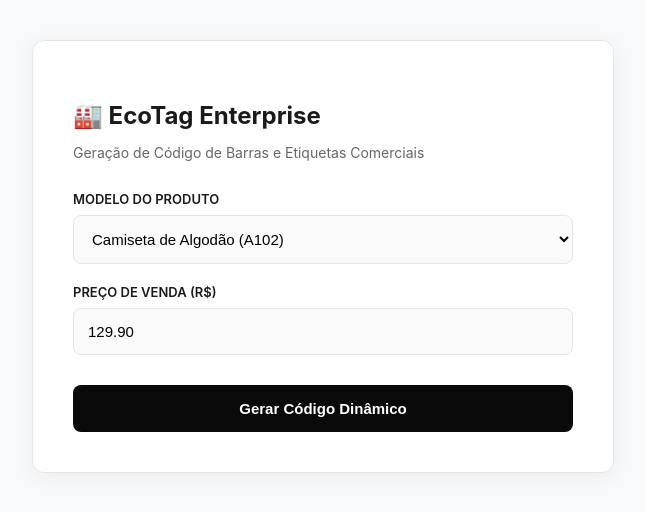
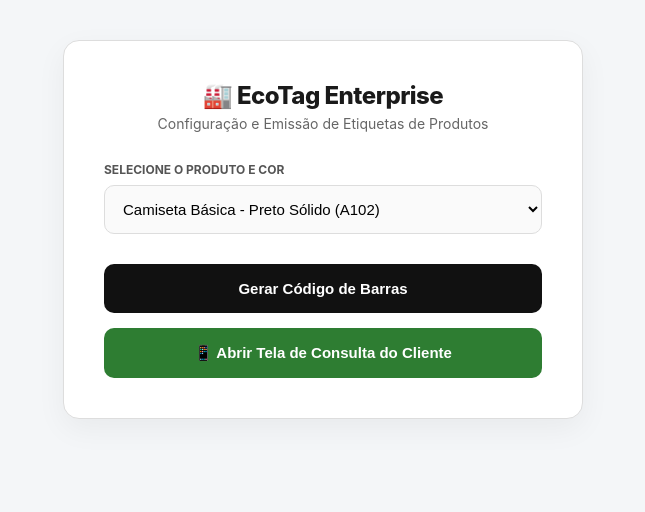
Before and after one commit to williamnardelli37-beep/Tes, a plain HTML site: page index.html in a window 1280 px wide. Shown: the whole page, without its empty margins (317-962 px from the left). Drawn offline with Linux system fonts and the light colour scheme.

Commit message:
Refactor styles and update product selection labels
Updated styles and improved layout for the EcoTag ERP interface, including changes to color variables, button styles, and form elements. Enhanced the label and description for better clarity.

```diff
--- a/index.html
+++ b/index.html
@@ -7,76 +7,87 @@
     <script src="https://cdn.jsdelivr.net/npm/jsbarcode@3.11.5/dist/JsBarcode.all.min.js"></script>
     <style>
         :root {
-            --primary: #0a0a0a;
-            --primary-hover: #262626;
-            --bg: #f8f9fa;
+            --primary: #111111;
+            --primary-hover: #333333;
+            --bg: #f4f6f8;
             --card-bg: #ffffff;
             --text: #1a1a1a;
-            --border: #e5e5e5;
+            --border: #dddddd;
+            --accent: #0066cc;
+            --client-btn: #2e7d32;
+            --client-btn-hover: #1b5e20;
         }
 
         body {
-            font-family: -apple-system, BlinkMacSystemFont, 'Segoe UI', Arial, sans-serif;
-            background-color: var(--bg);
-            margin: 0; padding: 40px 20px; color: var(--text);
+            font-family: -apple-system, BlinkMacSystemFont, 'Segoe UI', Roboto, Arial, sans-serif;
+            background-color: var(--bg); margin: 0; padding: 40px 20px; color: var(--text);
             display: flex; justify-content: center;
         }
 
         .container {
-            width: 100%; max-width: 500px; background: var(--card-bg);
-            padding: 40px; border-radius: 12px; box-shadow: 0 4px 20px rgba(0,0,0,0.05);
-            border: 1px solid var(--border);
+            width: 100%; max-width: 520px; background: var(--card-bg);
+            padding: 40px; border-radius: 16px; box-shadow: 0 10px 30px rgba(0,0,0,0.05);
+            border: 1px solid var(--border); box-sizing: border-box;
         }
 
-        h2 { font-size: 24px; font-weight: 700; margin-bottom: 8px; }
-        p.subtitle { color: #666; font-size: 14px; margin-bottom: 30px; }
+        h2 { font-size: 24px; font-weight: 800; margin: 0 0 5px 0; letter-spacing: -0.5px; text-align: center; }
+        p.subtitle { color: #666; font-size: 14px; margin: 0 0 30px 0; text-align: center; }
+
         .form-group { text-align: left; margin-bottom: 20px; }
-        label { display: block; font-size: 13px; font-weight: 600; text-transform: uppercase; margin-bottom: 8px; }
+        label { display: block; font-size: 12px; font-weight: 700; text-transform: uppercase; margin-bottom: 8px; color: #555; }
 
-        select, input {
-            width: 100%; padding: 14px; border-radius: 8px; border: 1px solid var(--border);
-            font-size: 15px; box-sizing: border-box; background: #fafafa;
+        select {
+            width: 100%; padding: 14px; border-radius: 10px; border: 1px solid var(--border);
+            font-size: 15px; box-sizing: border-box; background: #fafafa; transition: all 0.2s;
         }
+        select:focus { border-color: var(--accent); background: #fff; outline: none; }
 
         button {
-            width: 100%; padding: 15px; border-radius: 8px; background-color: var(--primary);
-            color: white; border: none; font-weight: 600; font-size: 15px; cursor: pointer; margin-top: 10px;
+            width: 100%; padding: 16px; border-radius: 10px; background-color: var(--primary);
+            color: white; border: none; font-weight: 700; font-size: 15px; cursor: pointer; margin-top: 10px;
+            transition: background 0.2s;
         }
         button:hover { background-color: var(--primary-hover); }
 
-        /* Área de Impressão da Etiqueta Físicas (Tamanho Gôndola/Térmica) */
+        /* Botão estilizado para ir para a tela do cliente */
+        .btn-client-link {
+            background-color: var(--client-btn);
+            margin-top: 15px;
+            padding: 0; /* Remove padding interno para o link ocupar todo o espaço */
+        }
+        .btn-client-link:hover { background-color: var(--client-btn-hover); }
+        .btn-client-link a {
+            display: block;
+            width: 100%;
+            padding: 16px;
+            color: white;
+            text-decoration: none;
+            box-sizing: border-box;
+        }
+
+        /* Área de Impressão da Etiqueta */
         .print-area-wrapper { display: none; margin-top: 35px; text-align: center; }
 
         .print-area {
-            background: white;
-            border: 1px dashed #000;
-            padding: 15px;
-            width: 62mm; /* Largura ideal de etiqueta têxtil */
-            margin: 0 auto 15px auto;
-            box-sizing: border-box;
-            text-align: center;
-            color: #000;
+            background: white; border: 1px dashed #000; padding: 20px;
+            width: 62mm; margin: 0 auto 20px auto; box-sizing: border-box; text-align: center; color: #000;
         }
-        .brand-label { font-size: 11px; font-weight: 800; letter-spacing: 2px; text-transform: uppercase; margin-bottom: 3px; }
-        .desc-tag { font-size: 11px; font-weight: 600; margin: 2px 0; text-transform: uppercase; }
+        .brand-label { font-size: 11px; font-weight: 900; letter-spacing: 2px; text-transform: uppercase; margin-bottom: 5px; }
+        .desc-tag { font-size: 12px; font-weight: 700; margin: 2px 0; text-transform: uppercase; }
+        .color-tag { font-size: 11px; color: #555; margin-bottom: 5px; font-weight: bold; }
 
-        /* Container do SVG do Código de Barras Real */
-        .barcode-container { width: 100%; margin: 5px 0; }
-        .barcode-container svg { width: 100%; max-height: 45px; }
+        .barcode-container { width: 100%; margin: 8px 0; background: #fff; }
+        .barcode-container svg { width: 100%; max-height: 65px; }
 
-        .price-tag { font-size: 20px; font-weight: 800; margin-top: 5px; }
+        .price-tag { font-size: 22px; font-weight: 900; margin-top: 5px; letter-spacing: -0.5px; }
 
-        .btn-print { background-color: #444; }
+        .btn-print { background-color: #555; }
+        .btn-print:hover { background-color: #333; }
 
-        /* Regras rígidas de Impressão */
         @media print {
             body * { visibility: hidden; }
             .print-area, .print-area * { visibility: visible; }
-            .print-area {
-                position: absolute; left: 0; top: 0;
-                width: 62mm; border: none; padding: 0; margin: 0;
-            }
-            /* Garante que navegadores renderizem elementos gráficos e fontes nitidamente */
+            .print-area { position: absolute; left: 0; top: 0; width: 62mm; border: none; padding: 0; margin: 0; }
             * { -webkit-print-color-adjust: exact; print-color-adjust: exact; }
         }
     </style>
@@ -85,31 +96,33 @@
 
     <div class="container">
         <h2>🏭 EcoTag Enterprise</h2>
-        <p class="subtitle">Geração de Código de Barras e Etiquetas Comerciais</p>
+        <p class="subtitle">Configuração e Emissão de Etiquetas de Produtos</p>
 
         <div class="form-group">
-            <label for="tipo-roupa">Modelo do Produto</label>
+            <label for="tipo-roupa">Selecione o Produto e Cor</label>
             <select id="tipo-roupa">
-                <option value="A102" data-nome="Camiseta de Algodão">Camiseta de Algodão (A102)</option>
-                <option value="J106" data-nome="Calça Jeans Premium">Calça Jeans Premium (J106)</option>
-                <option value="L105" data-nome="Casaco de Lã">Casaco de Lã de Inverno (L105)</option>
-                <option value="P103" data-nome="Jaqueta de Poliéster">Jaqueta de Poliéster (P103)</option>
-                <option value="I104" data-nome="Camisa de Linho">Camisa Fina de Linho (I104)</option>
-                <option value="S102" data-nome="Vestido de Seda">Vestido de Seda Leve (S102)</option>
+                <option value="A102" data-nome="Camiseta Básica" data-cor="Preto Sólido" data-preco="R$ 89,90">Camiseta Básica - Preto Sólido (A102)</option>
+                <option value="A103" data-nome="Camiseta Básica" data-cor="Branco Off-White" data-preco="R$ 89,90">Camiseta Básica - Branco Off-White (A103)</option>
+                <option value="J106" data-nome="Calça Jeans Slim" data-cor="Azul Denim Tradicional" data-preco="R$ 199,90">Calça Jeans Slim - Azul Denim (J106)</option>
+                <option value="J107" data-nome="Calça Jeans Slim" data-cor="Preto Estonado" data-preco="R$ 219,90">Calça Jeans Slim - Preto Estonado (J107)</option>
+                <option value="L105" data-nome="Casaco de Lã Winter" data-cor="Marrom Camel" data-preco="R$ 299,90">Casaco de Lã - Marrom Camel (L105)</option>
+                <option value="P103" data-nome="Jaqueta Corta-Vento" data-cor="Verde Militar" data-preco="R$ 159,90">Jaqueta Corta-Vento - Verde Militar (P103)</option>
+                <option value="I104" data-nome="Camisa Casual Linho" data-cor="Areia Natural" data-preco="R$ 149,90">Camisa Linho - Areia Natural (I104)</option>
+                <option value="S102" data-nome="Vestido Midi Fluido" data-cor="Vermelho Rubi" data-preco="R$ 349,90">Vestido Midi - Vermelho Rubi (S102)</option>
             </select>
         </div>
 
-        <div class="form-group">
-            <label for="preco-roupa">Preço de Venda (R$)</label>
-            <input type="number" id="preco-roupa" value="129.90" step="0.01">
-        </div>
+        <button onclick="gerarEtiqueta()">Gerar Código de Barras</button>
 
-        <button onclick="gerarEtiqueta()">Gerar Código Dinâmico</button>
+        <button class="btn-client-link">
+            <a href="https://ecotag-liard.vercel.app/cliente.html">📱 Abrir Tela de Consulta do Cliente</a>
+        </button>
 
         <div id="etiqueta-wrapper" class="print-area-wrapper">
             <div class="print-area">
-                <div class="brand-label">Eco Tag 💳</div>
+                <div class="brand-label">EcoTag Renner-Style</div>
                 <div class="desc-tag" id="lbl-nome">Produto</div>
+                <div class="color-tag" id="lbl-cor">Cor: Unica</div>
 
                 <div class="barcode-container">
                     <svg id="barcode"></svg>
@@ -126,23 +139,22 @@
             const combo = document.getElementById('tipo-roupa');
             const codigo = combo.value;
             const nomePeca = combo.options[combo.selectedIndex].getAttribute('data-nome');
-            const preco = parseFloat(document.getElementById('preco-roupa').value).toFixed(2).replace('.', ',');
+            const corPeca = combo.options[combo.selectedIndex].getAttribute('data-cor');
+            const precoFixo = combo.options[combo.selectedIndex].getAttribute('data-preco');
 
-            // Salva na sessão local para ponte com o cliente
-            localStorage.setItem('ecoTagCodigoAtivo', codigo);
+            document.getElementById('lbl-nome').innerText = nomePeca;
+            document.getElementById('lbl-cor').innerText = "COR: " + corPeca;
+            document.getElementById('lbl-preco').innerText = precoFixo;
 
-            // Atualiza Textos
-            document.getElementById('lbl-nome').innerText = nomePeca;
-            document.getElementById('lbl-preco').innerText = 'R$ ' + preco;
-
-            // Renderiza o Código de Barras Real utilizando CODE128 comercial
+            // Código de barras espesso otimizado para focagem rápida
             JsBarcode("#barcode", codigo, {
                 format: "CODE128",
-                width: 2,
-                height: 40,
-                displayValue: true, // Mostra o texto legível (A102, J106, etc) abaixo das barras
-                fontSize: 14,
-                margin: 0,
+                width: 3,
+                height: 55,
+                displayValue: true,
+                fontSize: 15,
+                margin: 12,
+                background: "#ffffff",
                 lineColor: "#000000"
             });
 
```
